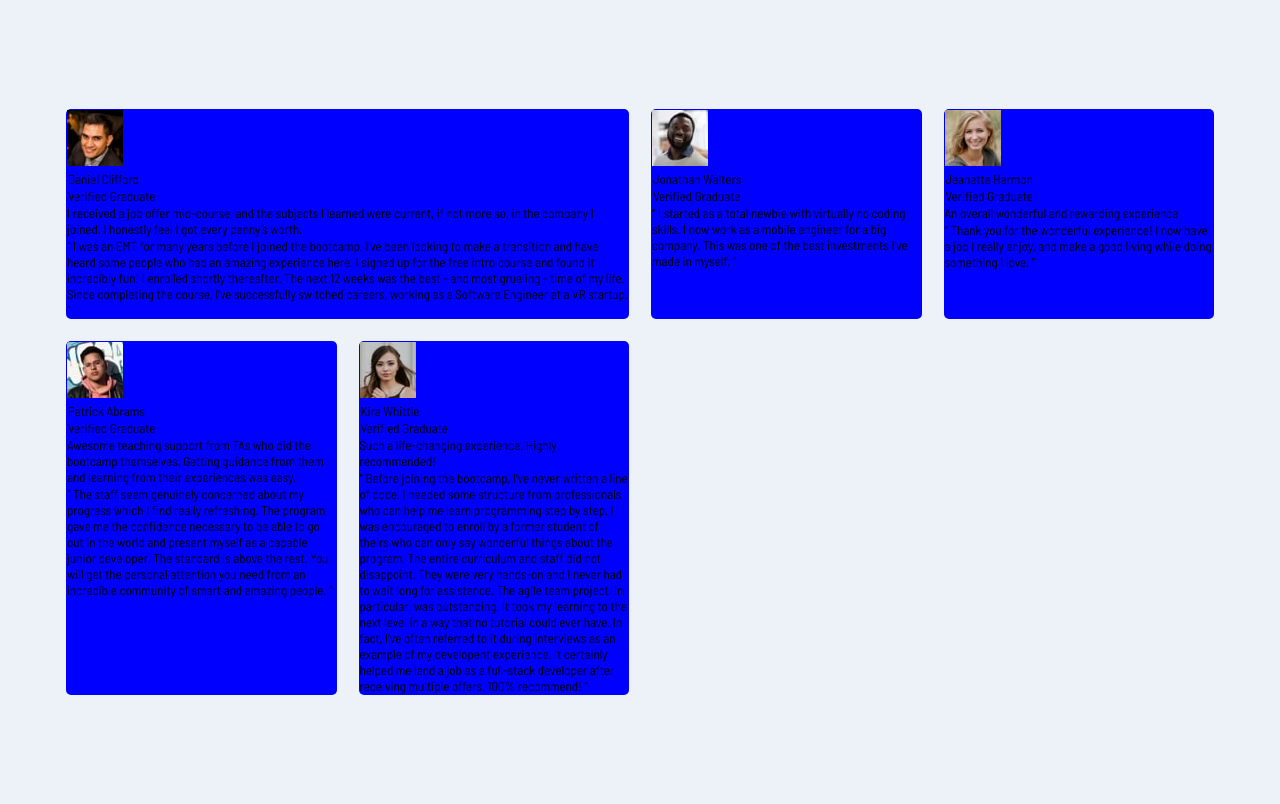
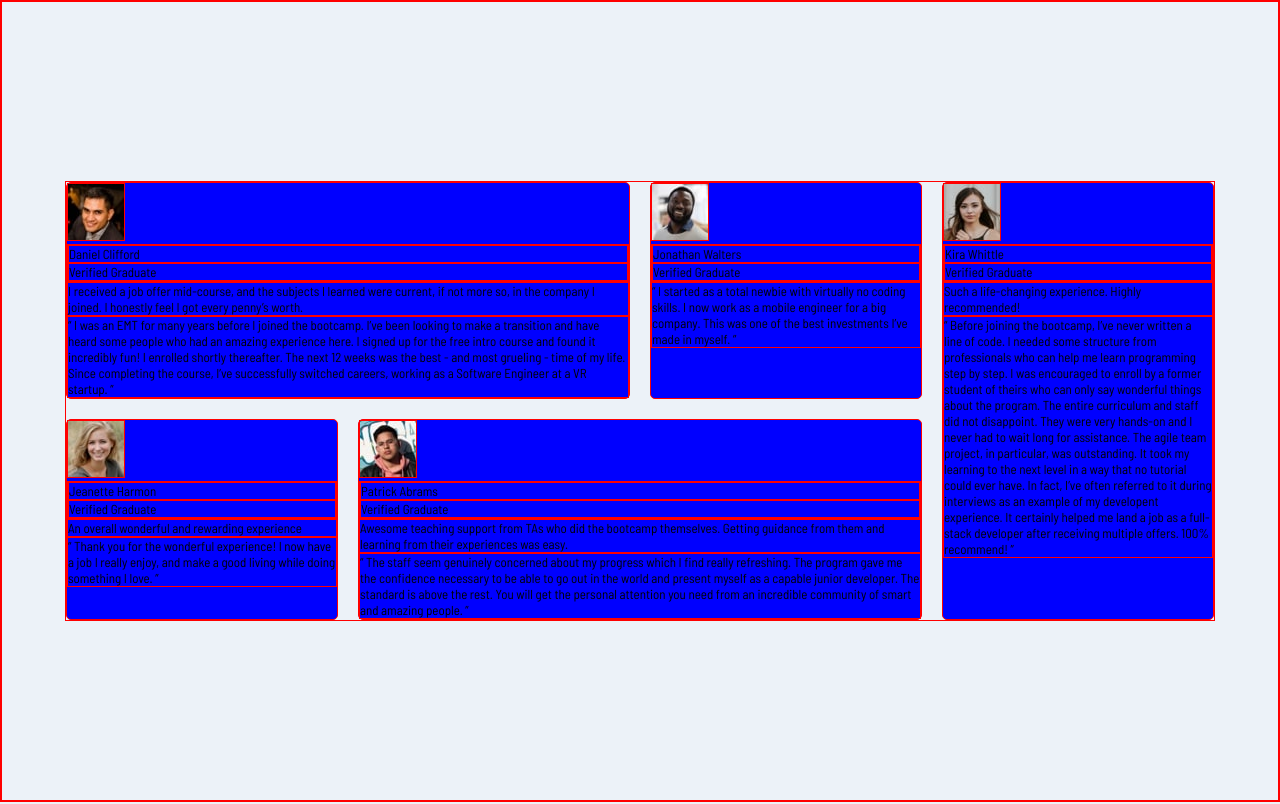
Before and after one commit to EddyTech-Genius/testimonials-grid-section-main, a plain HTML site: page index.html in a window 1280 px wide. Drawn offline with Linux system fonts and the light colour scheme.

Commit message:
fixed a problem yes,after an hour

```diff
--- a/style.css
+++ b/style.css
@@ -4,14 +4,15 @@
 
 
 *{
+    border: 1px solid red;
     box-sizing: border-box;
-    margin: 1px;
+    margin: 0;
     padding: 0;
     font-family: 'Barlow Semi Condensed', sans-serif;
 }
 
 body{
-    overflow: hidden;
+    /* overflow: hidden; */
     font-size: 13px;
     display: flex;
     justify-content: center;
@@ -36,3 +37,21 @@ body{
 .card_first{
     grid-column: 1/3;
 }
+
+.card_second{
+    grid-column: 1/1.2;
+}
+
+.card_third{
+    grid-row: 2;
+}
+
+.card_fourth{
+    grid-row: 2;
+    grid-column: 2/4;
+}
+
+.card_fifth{
+    grid-column: 4/4;
+    grid-row: 1/3;
+}
```
